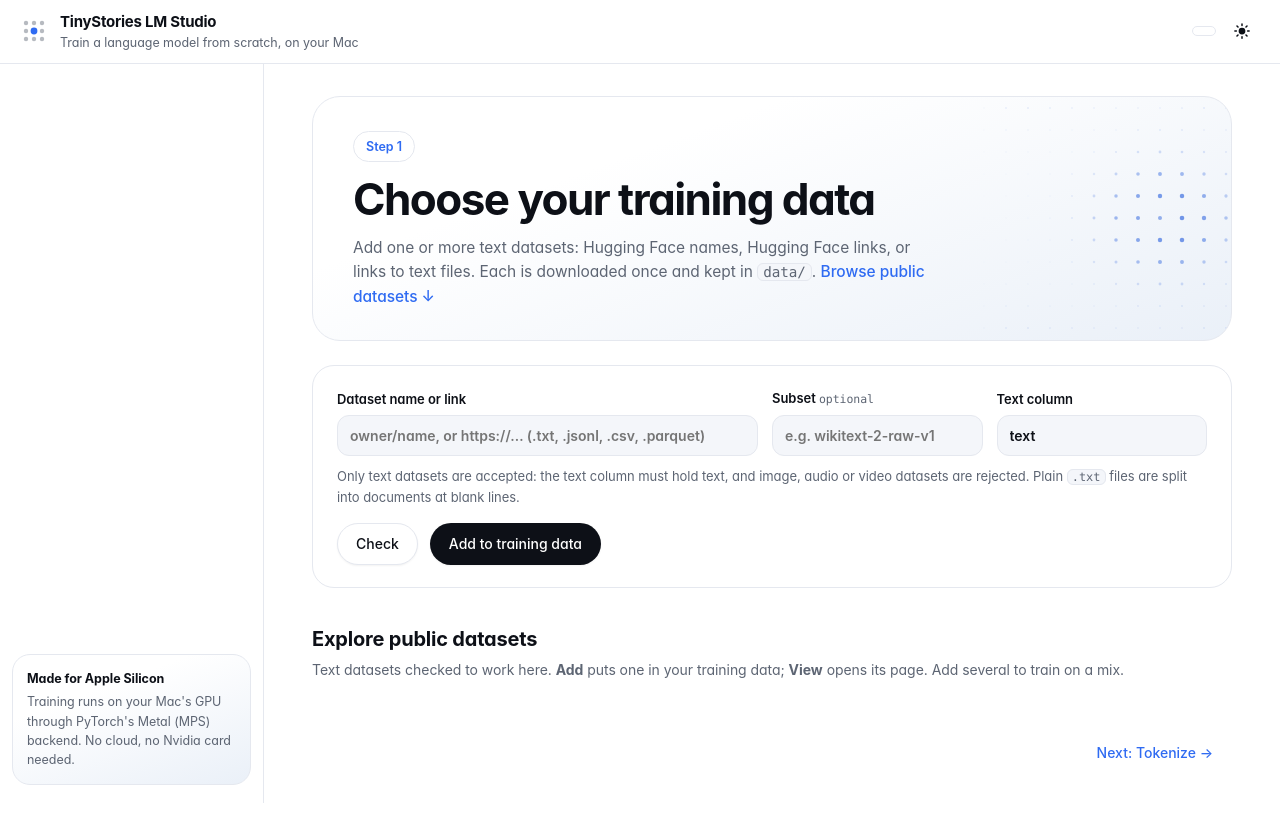
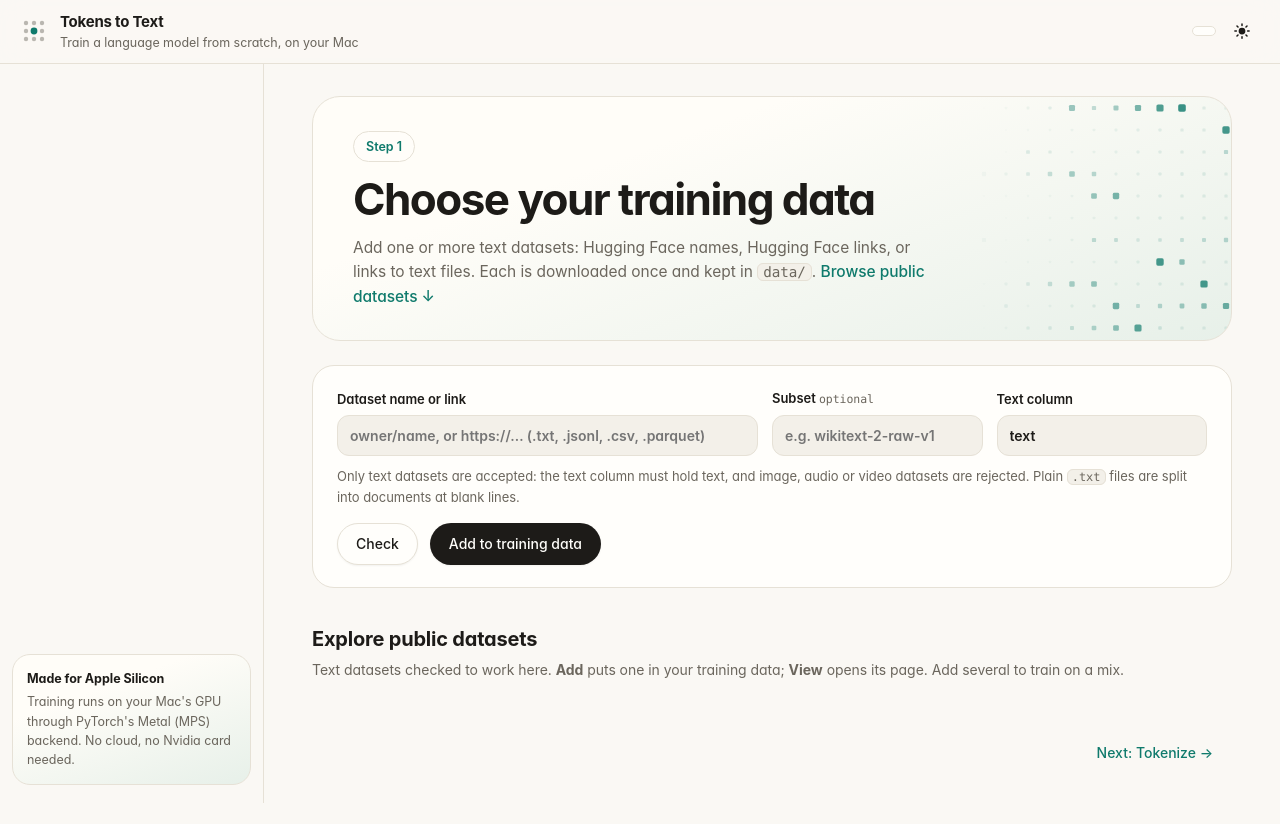
Before and after one commit to a-ramakrishnan/tinystories-ARM-model, a plain HTML site: page app/static/index.html in a window 1280 px wide. Drawn offline with Linux system fonts and the light colour scheme; no server answers.

Commit message:
A palette and animation of our own, and a new app name: warm paper and ink with a deep teal accent (dark: warm charcoal and mint teal; text on the accent from --on-accent); the background animation is tokens, not ripples: rounded squares, bright bands sweeping left to right along each row (a GPT writing) and scattered tokens lighting up (a diffusion model revealing), with a wider clear area behind the home page's words; the local app is now called Tokens to Text (the old name was an existing product's); the README screenshot retaken

```diff
--- a/app/static/app.js
+++ b/app/static/app.js
@@ -1,4 +1,4 @@
-// TinyStories LM Studio: front end for app/server.py
+// Tokens to Text: front end for app/server.py
 // Polls /api/status once a second and renders each step from it.
 
 const $ = (s, el = document) => el.querySelector(s);
--- a/app/static/index.html
+++ b/app/static/index.html
@@ -3,7 +3,7 @@
 <head>
   <meta charset="utf-8">
   <meta name="viewport" content="width=device-width, initial-scale=1">
-  <title>TinyStories LM Studio</title>
+  <title>Tokens to Text</title>
   <script>try{var t=localStorage.getItem("site-theme");if(t)document.documentElement.dataset.theme=t}catch(e){}</script>
   <link rel="stylesheet" href="/static/styles.css">
 </head>
@@ -12,7 +12,7 @@
     <div class="brand">
       <svg class="logo" viewBox="0 0 28 28" width="28" height="28" aria-hidden="true"><circle cx="6" cy="6" r="2.2" class="dim"/><circle cx="14" cy="6" r="2.2" class="dim"/><circle cx="22" cy="6" r="2.2" class="dim"/><circle cx="6" cy="14" r="2.2" class="dim"/><circle cx="14" cy="14" r="3.4" class="lit"/><circle cx="22" cy="14" r="2.2" class="dim"/><circle cx="6" cy="22" r="2.2" class="dim"/><circle cx="14" cy="22" r="2.2" class="dim"/><circle cx="22" cy="22" r="2.2" class="dim"/></svg>
       <div>
-        <div class="brand-name">TinyStories LM Studio</div>
+        <div class="brand-name">Tokens to Text</div>
         <div class="brand-sub">Train a language model from scratch, on your Mac</div>
       </div>
     </div>
--- a/app/static/look.js
+++ b/app/static/look.js
@@ -4,8 +4,10 @@
 // Theme: the page follows the system until the reader presses #theme-btn; the choice is kept in localStorage and set
 // as data-theme on <html> (a one-line script in each page's <head> applies it before the first paint).
 //
-// Dots: a grid of dots with a slow ripple. On the home page's hero they're clear in the middle, behind the words;
-// in a page head (.panel-head) they're dense on the right and fade out towards the text.
+// Tokens: a grid of small rounded squares, one per token, showing the project's two ways to write. Bright bands sweep
+// left to right along the rows, each row at its own pace (a GPT writing one token after another), and scattered
+// tokens light up and fade (a diffusion model revealing positions in any order). On the home page's hero the middle
+// stays clear, behind the words; in a page head (.panel-head) they gather on the right and fade out towards the text.
 (() => {
   const root = document.documentElement;
   const btn = document.getElementById("theme-btn");
@@ -37,31 +39,42 @@
     f.ctx.setTransform(d, 0, 0, d, 0, 0);
     f.colour = getComputedStyle(f.cv).color;
   };
+  // a fixed pseudo-random number per grid cell, so each token keeps its own rhythm
+  const hash = (i, j) => { const v = Math.sin(i * 127.1 + j * 311.7) * 43758.5453; return v - Math.floor(v); };
   const draw = (f, t) => {
     const { ctx, w, h } = f;
     if (!w || !h) return;
     ctx.clearRect(0, 0, w, h);
     ctx.fillStyle = f.colour;
     const gap = w < 600 ? 18 : 22;
-    let cx, cy, fadeAt;
+    let fadeAt;
     if (f.centre) {
-      cx = w / 2; cy = h * 0.46;
-      const clear = Math.min(w, h) * 0.34, edge = Math.hypot(w, h) * 0.5;
-      fadeAt = (x, d) => Math.min(1, Math.max(0, (d - clear) / (clear * 0.9))) * Math.min(1, (edge * 1.1 - d) / (edge * 0.5));
+      const cx = w / 2, cy = h * 0.47, clear = Math.min(w, h) * 0.38, edge = Math.hypot(w, h) * 0.5;
+      const squash = w > 700 ? 0.55 : 0.8;                             // the words are wide: keep a wide oval clear
+      fadeAt = (x, y) => {
+        const d = Math.hypot((x - cx) * squash, y - cy);
+        return Math.min(1, Math.max(0, (d - clear) / (clear * 0.9))) * Math.min(1, (edge * 1.1 - d) / (edge * 0.5));
+      };
     } else {
-      cx = w * 0.92; cy = h * 0.5;
       const from = w * 0.72;
       fadeAt = (x) => Math.min(1, Math.max(0, ((x - from) / (w - from)) * 1.3));
     }
-    for (let y = gap / 2; y < h; y += gap) {
-      for (let x = gap / 2; x < w; x += gap) {
-        const d = Math.hypot((x - cx) * 0.8, y - cy);
-        const fade = fadeAt(x, d);
+    const span = w + 240;
+    for (let j = 0, y = gap / 2; y < h; j++, y += gap) {
+      const speed = 0.045 + 0.04 * hash(j, 7);                       // px per ms: each row writes at its own pace
+      const head = ((t * speed + hash(j, 3) * span) % span) - 120;     // where this row's writing has got to
+      for (let i = 0, x = gap / 2; x < w; i++, x += gap) {
+        const fade = fadeAt(x, y);
         if (fade <= 0.01) continue;
-        const wave = 0.5 + 0.5 * Math.sin(d / 26 - t / 900);
-        ctx.globalAlpha = fade * (0.12 + 0.6 * wave * wave);
+        const behind = head - x;                                        // tokens just written glow, then settle
+        const sweep = behind >= 0 ? Math.exp(-behind / 70) : Math.exp(-((behind / 14) ** 2));
+        const phase = hash(i, j), period = 5200 + 4200 * hash(j, i);
+        const reveal = Math.max(0, Math.sin((t / period + phase) * 6.2832)) ** 10;   // brief, now and then
+        const lit = Math.min(1, Math.max(sweep, reveal));
+        ctx.globalAlpha = fade * (0.1 + 0.72 * lit);
+        const s = (1.6 + 2.2 * lit) * (0.6 + 0.4 * fade);
         ctx.beginPath();
-        ctx.arc(x, y, 0.8 + 1.5 * wave * fade, 0, 6.2832);
+        if (ctx.roundRect) ctx.roundRect(x - s, y - s, 2 * s, 2 * s, s * 0.45); else ctx.rect(x - s, y - s, 2 * s, 2 * s);
         ctx.fill();
       }
     }
--- a/app/static/styles.css
+++ b/app/static/styles.css
@@ -1,38 +1,38 @@
 /* Tokens: light by default; dark follows the system unless data-theme on <html> picks one (look.js, the site's switch). */
 :root {
-  --bg: #ffffff; --panel: #ffffff; --panel-2: #f4f6fa; --text: #0d1017; --muted: #5d6573; --border: #e5e8ef;
-  --accent: #2f6bf2; --accent-2: #2f6bf2; --accent-soft: #eaf0fe;
-  --good: #14935a; --good-soft: #e5f6ee; --warn: #b26b00; --bad: #d23f3f; --bad-soft: #fdecec;
-  --series-step: #b9bfd0; --series-train: #2f9e6b; --series-val: #e0662f;
-  --shadow: 0 1px 2px rgba(13, 16, 23, .04), 0 8px 24px rgba(13, 16, 23, .05);
-  --c0: #e6ecff; --c1: #ffe9d6; --c2: #dff5e8; --c3: #fde2ef; --c4: #e2f1fb; --c5: #f3ecd2;
+  --bg: #faf8f4; --panel: #fffefb; --panel-2: #f3f0e9; --text: #1d1b18; --muted: #6b665d; --border: #e6e1d6;
+  --accent: #0f7a6c; --accent-2: #0f7a6c; --accent-soft: #e2f1ec;
+  --good: #2f8f46; --good-soft: #e6f3e8; --warn: #b26b00; --bad: #c8412f; --bad-soft: #fbe9e5;
+  --series-step: #c4bfb3; --series-train: #2f8f46; --series-val: #d9692b;
+  --shadow: 0 1px 2px rgba(40, 32, 18, .05), 0 8px 24px rgba(40, 32, 18, .06);
+  --c0: #dcefe9; --c1: #fbe6d2; --c2: #e4f1dc; --c3: #f6e0e4; --c4: #dfeef0; --c5: #f3ead0;
   --radius: 18px;
   --font: "Inter", -apple-system, BlinkMacSystemFont, "Segoe UI", system-ui, sans-serif;
-  --ink: #0d1017; --ink-text: #ffffff;            /* the primary button */
-  --hero-a: #ffffff; --hero-b: #eaf0f8; --dot: #3d6fe0;
+  --ink: #1d1b18; --ink-text: #fffefb;            /* the primary button */
+  --hero-a: #fffdf8; --hero-b: #e7f0e9; --dot: #0f7a6c; --on-accent: #ffffff;
   --mono: ui-monospace, "SF Mono", SFMono-Regular, Menlo, Consolas, monospace;
   color-scheme: light;
 }
 @media (prefers-color-scheme: dark) {
   :root:not([data-theme="light"]) {
-    --bg: #0b0c10; --panel: #13151b; --panel-2: #1a1d25; --text: #eceef3; --muted: #959cab; --border: #262a34;
-    --accent: #7ea2ff; --accent-2: #7ea2ff; --accent-soft: #1b2440;
-    --good: #3cc68a; --good-soft: #13291f; --warn: #e0a640; --bad: #f06a6a; --bad-soft: #2e1618;
-    --series-step: #3d4558; --series-train: #3cc68a; --series-val: #ff8a52;
+    --bg: #121311; --panel: #1a1c19; --panel-2: #222520; --text: #ece8df; --muted: #9c978c; --border: #2e312b;
+    --accent: #5fd4bc; --accent-2: #5fd4bc; --accent-soft: #173029;
+    --good: #6cc77f; --good-soft: #182b1c; --warn: #e0a640; --bad: #f0786a; --bad-soft: #2e1916;
+    --series-step: #4a4b43; --series-train: #6cc77f; --series-val: #f28a4e;
     --shadow: 0 1px 2px rgba(0, 0, 0, .3), 0 8px 24px rgba(0, 0, 0, .25);
-    --c0: #232a4f; --c1: #4a3020; --c2: #1d3a2b; --c3: #46223a; --c4: #1d3448; --c5: #3d3620;
-    --ink: #eceef3; --ink-text: #0b0c10; --hero-a: #13151b; --hero-b: #101a30; --dot: #7ea2ff;
+    --c0: #17332d; --c1: #4a3020; --c2: #23361d; --c3: #43252b; --c4: #1b3436; --c5: #3d3620;
+    --ink: #ece8df; --ink-text: #121311; --hero-a: #1a1c19; --hero-b: #142a24; --dot: #5fd4bc; --on-accent: #0c1f1b;
     color-scheme: dark;
   }
 }
 :root[data-theme="dark"] {
-  --bg: #0b0c10; --panel: #13151b; --panel-2: #1a1d25; --text: #eceef3; --muted: #959cab; --border: #262a34;
-  --accent: #7ea2ff; --accent-2: #7ea2ff; --accent-soft: #1b2440;
-  --good: #3cc68a; --good-soft: #13291f; --warn: #e0a640; --bad: #f06a6a; --bad-soft: #2e1618;
-  --series-step: #3d4558; --series-train: #3cc68a; --series-val: #ff8a52;
+  --bg: #121311; --panel: #1a1c19; --panel-2: #222520; --text: #ece8df; --muted: #9c978c; --border: #2e312b;
+  --accent: #5fd4bc; --accent-2: #5fd4bc; --accent-soft: #173029;
+  --good: #6cc77f; --good-soft: #182b1c; --warn: #e0a640; --bad: #f0786a; --bad-soft: #2e1916;
+  --series-step: #4a4b43; --series-train: #6cc77f; --series-val: #f28a4e;
   --shadow: 0 1px 2px rgba(0, 0, 0, .3), 0 8px 24px rgba(0, 0, 0, .25);
-  --c0: #232a4f; --c1: #4a3020; --c2: #1d3a2b; --c3: #46223a; --c4: #1d3448; --c5: #3d3620;
-  --ink: #eceef3; --ink-text: #0b0c10; --hero-a: #13151b; --hero-b: #101a30; --dot: #7ea2ff;
+  --c0: #17332d; --c1: #4a3020; --c2: #23361d; --c3: #43252b; --c4: #1b3436; --c5: #3d3620;
+  --ink: #ece8df; --ink-text: #121311; --hero-a: #1a1c19; --hero-b: #142a24; --dot: #5fd4bc; --on-accent: #0c1f1b;
   color-scheme: dark;
 }
 
@@ -100,7 +100,7 @@ h1, h3 { margin: 0; letter-spacing: -.01em; }
   border: 1.5px solid var(--border); color: var(--muted); background: var(--panel);
 }
 .step.active .num { border-color: var(--accent); color: var(--accent); }
-.step.done .num { background: var(--accent); border-color: var(--accent); color: #fff; }
+.step.done .num { background: var(--accent); border-color: var(--accent); color: var(--on-accent); }
 .step.busy .num { border-color: var(--accent); border-top-color: transparent; animation: spin .9s linear infinite; }
 .step .t { font-weight: 600; font-size: 14px; }
 .step .s { font-size: 12.5px; color: var(--muted); }
@@ -171,7 +171,7 @@ input[type=range]:focus { box-shadow: none; }
 }
 .btn:active { transform: translateY(1px); }
 .btn:disabled { opacity: .5; cursor: not-allowed; }
-.btn.primary { background: linear-gradient(135deg, var(--accent), var(--accent-2)); color: #fff; border-color: transparent; }
+.btn.primary { background: linear-gradient(135deg, var(--accent), var(--accent-2)); color: var(--on-accent); border-color: transparent; }
 .btn.primary:hover:not(:disabled) { filter: brightness(1.06); }
 .btn.danger { background: var(--bad-soft); color: var(--bad); border-color: transparent; }
 .btn.ghost { background: transparent; }
@@ -286,7 +286,7 @@ a.link:hover { text-decoration: underline; }
 .section-head h2 { font-size: 20px; margin: 0 0 4px; letter-spacing: -.01em; }
 .section-head p { margin: 0 0 14px; font-size: 14px; }
 .tag-filter { display: flex; flex-wrap: wrap; gap: 6px; margin-bottom: 14px; }
-.tag-filter .chip-btn.on { background: var(--accent); border-color: var(--accent); color: #fff; }
+.tag-filter .chip-btn.on { background: var(--accent); border-color: var(--accent); color: var(--on-accent); }
 .gallery { display: grid; grid-template-columns: repeat(auto-fill, minmax(260px, 1fr)); gap: 14px; }
 .ds-card {
   background: var(--panel); border: 1px solid var(--border); border-radius: var(--radius); box-shadow: var(--shadow);
@@ -385,7 +385,7 @@ label.inline { display: inline-flex; align-items: center; gap: 8px; font-size: 1
 .abox.io { background: transparent; border-style: dashed; }
 .abox.emb { border-color: color-mix(in srgb, var(--accent) 30%, var(--border)); }
 .stackbox { position: relative; border: 2px dashed color-mix(in srgb, var(--accent) 45%, var(--border)); border-radius: 14px; padding: 30px 14px 14px; display: flex; flex-direction: column; gap: 10px; background: color-mix(in srgb, var(--accent) 4%, transparent); }
-.stack-badge { position: absolute; top: -12px; right: 16px; background: var(--accent); color: #fff; font-weight: 700; font-size: 12.5px; padding: 2px 12px; border-radius: 999px; }
+.stack-badge { position: absolute; top: -12px; right: 16px; background: var(--accent); color: var(--on-accent); font-weight: 700; font-size: 12.5px; padding: 2px 12px; border-radius: 999px; }
 .stack-title { position: absolute; top: 8px; left: 14px; font-size: 12.5px; font-weight: 650; color: var(--accent); display: flex; gap: 8px; align-items: center; }
 .sub-flow { display: flex; align-items: stretch; gap: 8px; }
 .sub-flow .abox { flex: 1; }
@@ -402,7 +402,7 @@ label.inline { display: inline-flex; align-items: center; gap: 8px; font-size: 1
 .stage-dots { display: flex; gap: 6px; flex-wrap: wrap; }
 .sdot { width: 30px; height: 30px; border-radius: 50%; border: 1.5px solid var(--border); background: var(--panel); color: var(--muted); font: inherit; font-size: 12.5px; font-weight: 650; cursor: pointer; }
 .sdot.past { border-color: var(--accent); color: var(--accent); }
-.sdot.on { background: var(--accent); border-color: var(--accent); color: #fff; }
+.sdot.on { background: var(--accent); border-color: var(--accent); color: var(--on-accent); }
 .stage-btns { display: flex; gap: 8px; }
 .stage-title { font-size: 18px; margin-bottom: 8px; }
 #a-stage p { margin: 0 0 12px; font-size: 14.5px; }
@@ -715,7 +715,7 @@ label.inline.grow input[type="range"] { flex: 1; }
 .j-numbers > div { display: flex; flex-direction: column; gap: 4px; font-size: 13px; }
 .j-numbers code { background: var(--panel-2); border: 1px solid var(--border); border-radius: 8px; padding: 6px 8px; white-space: normal; }
 .j-filters { display: flex; flex-wrap: wrap; gap: 6px; align-items: center; margin-bottom: 16px; }
-.j-filters .chip-btn.on { background: var(--accent); border-color: var(--accent); color: #fff; }
+.j-filters .chip-btn.on { background: var(--accent); border-color: var(--accent); color: var(--on-accent); }
 .j-filters label { margin-left: auto; white-space: nowrap; }
 .j-timeline { position: relative; padding-left: 26px; }
 .j-timeline::before { content: ""; position: absolute; left: 8px; top: 4px; bottom: 4px; width: 2px; background: var(--border); }
@@ -815,7 +815,7 @@ label.inline.grow input[type="range"] { flex: 1; }
 .ex-controls input[type=range] { width: 120px; }
 .ex-tabs { display: flex; gap: 6px; flex-wrap: wrap; margin-bottom: 8px; }
 .ex-tab { border: 1px solid var(--border); background: var(--panel); color: var(--text); border-radius: 999px; padding: 3px 10px; font-size: 12px; cursor: pointer; }
-.ex-tab.on { background: var(--accent); border-color: var(--accent); color: #fff; }
+.ex-tab.on { background: var(--accent); border-color: var(--accent); color: var(--on-accent); }
 .ex-explain { background: var(--panel-2); border: 1px solid var(--border); border-radius: 10px; padding: 12px 14px; font-size: 14px; line-height: 1.55; }
 .ex-calc { margin-top: 10px; padding-top: 10px; border-top: 1px dashed var(--border); font-family: var(--mono); font-size: 12.5px; line-height: 1.7; }
 .ex-lens { overflow-x: auto; }
@@ -937,10 +937,10 @@ body.ex-noscroll { overflow: hidden; }
 .fl-stages { display: flex; flex-wrap: wrap; gap: 6px; margin-top: 10px; }
 .fl-stagechip { border: 1px solid var(--border); background: var(--panel); color: var(--muted); border-radius: 999px; padding: 3px 10px; font-size: 12.5px; cursor: pointer; }
 .fl-stagechip b { color: var(--accent); margin-right: 2px; }
-.fl-stagechip.on { border-color: var(--accent); background: var(--accent); color: #fff; }
-.fl-stagechip.on b { color: #fff; }
+.fl-stagechip.on { border-color: var(--accent); background: var(--accent); color: var(--on-accent); }
+.fl-stagechip.on b { color: var(--on-accent); }
 .fl-stagecard { display: flex; gap: 14px; align-items: flex-start; }
-.fl-stagenum { flex: none; min-width: 44px; height: 44px; padding: 0 8px; border-radius: 22px; background: var(--accent); color: #fff; font-size: 20px; font-weight: 700; display: flex; align-items: center; justify-content: center; }
+.fl-stagenum { flex: none; min-width: 44px; height: 44px; padding: 0 8px; border-radius: 22px; background: var(--accent); color: var(--on-accent); font-size: 20px; font-weight: 700; display: flex; align-items: center; justify-content: center; }
 .fl-stagebody { flex: 1; min-width: 0; }
 .fl-formula { font-family: var(--mono, ui-monospace, SFMono-Regular, Menlo, monospace); font-size: 14px; margin: 4px 0 8px; padding: 6px 10px; border-radius: 8px; background: var(--panel-2); border: 1px solid var(--border); overflow-x: auto; }
 .fl-capname { font-weight: 700; margin-bottom: 4px; color: var(--accent); }
--- a/pages/site.css
+++ b/pages/site.css
@@ -71,7 +71,7 @@ a { color: var(--accent); }
 .home-hero h1 { font-size: clamp(42px, 7.4vw, 84px); line-height: 1; font-weight: 650; letter-spacing: -.045em; margin: 22px 0 16px; }
 .tagline { font-size: clamp(17px, 2vw, 20px); line-height: 1.45; color: var(--muted); margin: 0 auto 30px; max-width: 620px; }
 .ask { display: flex; align-items: center; gap: 8px; max-width: 640px; margin: 0 auto; padding: 7px 7px 7px 22px; border-radius: 999px;
-  background: var(--panel); border: 1px solid var(--border); box-shadow: 0 2px 4px rgba(13, 16, 23, .04), 0 14px 40px rgba(40, 70, 140, .12); }
+  background: var(--panel); border: 1px solid var(--border); box-shadow: 0 2px 4px rgba(13, 16, 23, .04), 0 14px 40px rgba(15, 122, 108, .12); }
 .ask:focus-within { border-color: color-mix(in srgb, var(--accent) 55%, var(--border)); }
 .ask input { flex: 1; min-width: 0; border: 0; background: none; padding: 10px 0; font: 16.5px var(--font); color: var(--text); box-shadow: none; }
 .ask input:focus { box-shadow: none; }
```
Also changed, not shown: docs/screenshots/lab.png, 2 other files.
